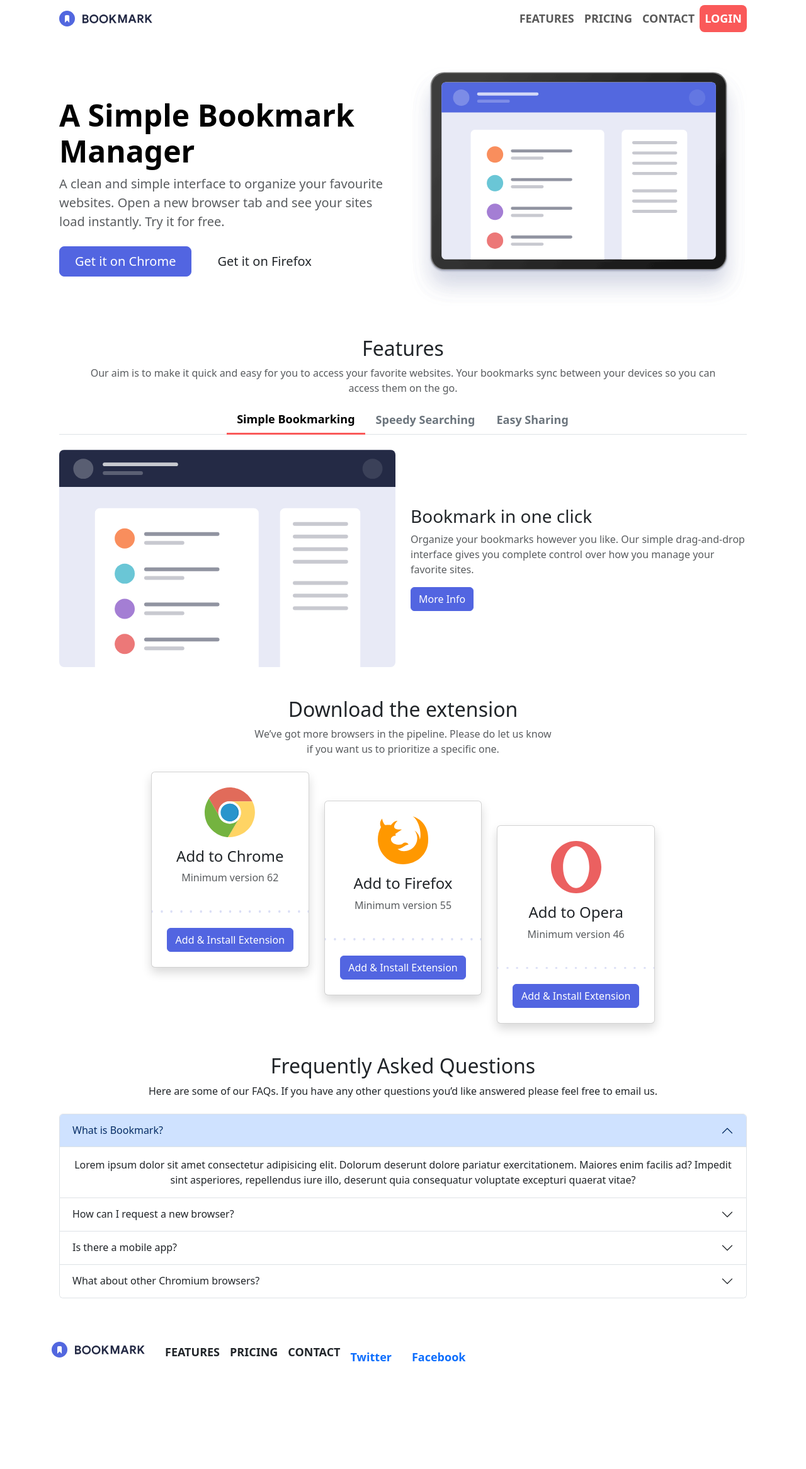
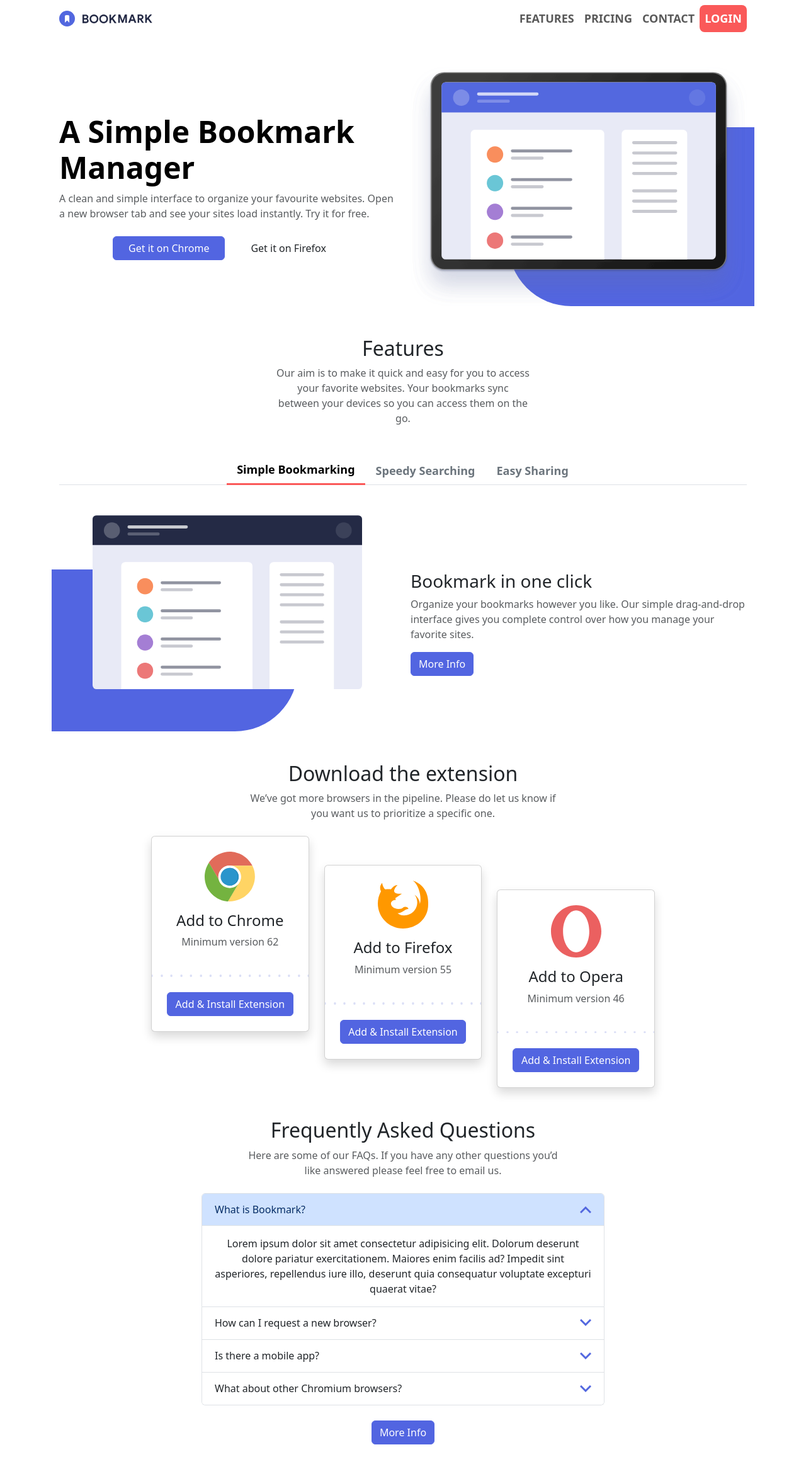
Before and after one commit to Leoyalta/S1.2.-Bootstrap-SASS, a website built with Vite: page index.html in a window 1280 px wide. Shown: the whole page at 63% size. Before the commit the page ends 2224 px from the top, so only its background shows below. Built offline with nearby package versions, Linux system fonts and the light colour scheme.

Commit message:
add-FAQ-section

```diff
--- a/index.html
+++ b/index.html
@@ -46,25 +46,34 @@
     <main class="container mt-5">
       <!-- Hero Section -->
       <section class="container">
+        <!-- img-box -->
         <div class="row g-4 align-items-center text-center text-md-start">
-          <div class="col-md-6 order-md-2">
-            <img class="img-fluid" src="./src/img/illustration-hero.svg" alt="hero" />
+          <div class="img-box col-md-6 order-md-2">
+            <img
+              class="img-fluid"
+              src="./src/img/illustration-hero.svg"
+              alt="hero"
+            />
+            <div class="decor-box" decor-box></div>
           </div>
 
           <!-- text-box -->
           <div class="col-md-6 order-md-1">
-            <h1 class="display-5 fw-bold text-body-emphasis">
+            <h1 class="display-5 fw-semibold text-body-emphasis">
               A Simple Bookmark Manager
             </h1>
-            <p class="text-muted lead mb-4">
+            <p class="text-muted mb-4">
               A clean and simple interface to organize your favourite websites.
-              Open a new browser tab and see your sites load instantly. Try it for free.
+              Open a new browser tab and see your sites load instantly. Try it
+              for free.
             </p>
-            <div class="d-grid gap-3 d-md-flex justify-content-center justify-content-md-start">
-              <button type="button" class="btn btn-primary btn-lg px-sm-2 px-lg-4">
+            <div
+              class="d-flex gap-3 justify-content-center justify-md-content-start"
+            >
+              <button type="button" class="btn btn-primary px-sm-2 px-lg-4">
                 Get it on Chrome
               </button>
-              <button type="button" class="btn btn-outline-dark btn-lg px-sm-2 px-lg-4">
+              <button type="button" class="btn bg-light px-sm-2 px-lg-4">
                 Get it on Firefox
               </button>
             </div>
@@ -77,7 +86,7 @@
       <section class="container my-5">
         <div class="text-center">
           <h2>Features</h2>
-          <p class="text-muted px-md-5">
+          <p class="text-muted px-md-5 limited-width">
             Our aim is to make it quick and easy for you to access your favorite
             websites. Your bookmarks sync between your devices so you can access
             them on the go.
@@ -85,13 +94,16 @@
         </div>
         <!-- Tabs -->
         <ul
-          class="nav nav-tabs justify-content-center"
+          class="nav nav-tabs flex-column flex-md-row justify-content-center mt-5"
           id="featuresTab"
           role="tablist"
         >
-          <li class="nav-item" role="presentation">
+          <li
+            class="nav-item d-flex justify-content-center"
+            role="presentation"
+          >
             <button
-              class="nav-link custom-color active"
+              class="nav-link custom-color text-center justify-content-center active"
               id="bookmark-tab"
               data-bs-toggle="tab"
               data-bs-target="#bookmark"
@@ -103,9 +115,12 @@
               Simple Bookmarking
             </button>
           </li>
-          <li class="nav-item" role="presentation">
+          <li
+            class="nav-item d-flex justify-content-center"
+            role="presentation"
+          >
             <button
-              class="nav-link custom-color"
+              class="nav-link custom-color text-center justify-content-center"
               id="search-tab"
               data-bs-toggle="tab"
               data-bs-target="#search"
@@ -117,9 +132,12 @@
               Speedy Searching
             </button>
           </li>
-          <li class="nav-item" role="presentation">
+          <li
+            class="nav-item d-flex justify-content-center"
+            role="presentation"
+          >
             <button
-              class="nav-link custom-color"
+              class="nav-link custom-color text-center justify-content-center"
               id="sharing-tab"
               data-bs-toggle="tab"
               data-bs-target="#sharing"
@@ -133,7 +151,7 @@
           </li>
         </ul>
         <!-- Tab Content -->
-        <div class="tab-content mt-4" id="featuresTabContent">
+        <div class="tab-content mt-5" id="featuresTabContent">
           <!-- Tab 1 -->
           <div
             class="tab-pane fade active show"
@@ -142,12 +160,15 @@
             aria-labelledby="bookmark-tab"
           >
             <div class="row align-items-center">
-              <div class="col-md-6 d-flex justify-content-center">
+              <div
+                class="col-md-6 d-flex justify-content-center img-box-features"
+              >
                 <img
                   src="./src/img/illustration-features-tab-1.svg"
                   class="img-fluid"
                   alt="Bookmark in one click"
                 />
+                <div class="decor-features-box"></div>
               </div>
               <div class="col-md-6 text-center text-md-start">
                 <h3>Bookmark in one click</h3>
@@ -168,12 +189,15 @@
             aria-labelledby="search-tab"
           >
             <div class="row align-items-center">
-              <div class="col-md-6 d-flex justify-content-center">
+              <div
+                class="col-md-6 d-flex justify-content-center img-box-features"
+              >
                 <img
                   src="./src/img/illustration-features-tab-2.svg"
-                  class="img-fluid"
+                  class="img-fluid img-box"
                   alt="Intelligent search"
                 />
+                <div class="decor-features-box"></div>
               </div>
               <div class="col-md-6 text-center text-md-start">
                 <h3>Intelligent search</h3>
@@ -194,12 +218,15 @@
             aria-labelledby="sharing-tab"
           >
             <div class="row align-items-center">
-              <div class="col-md-6 d-flex justify-content-center">
+              <div
+                class="col-md-6 d-flex justify-content-center img-box-features"
+              >
                 <img
                   src="./src/img/illustration-features-tab-3.svg"
                   class="img-fluid"
                   alt="Share your bookmarks"
                 />
+                <div class="decor-features-box"></div>
               </div>
               <div class="col-md-6 text-center text-md-start">
                 <h3>Share your bookmarks</h3>
@@ -219,7 +246,7 @@
 
       <section class="container text-center my-5">
         <h2>Download the extension</h2>
-          <p class="text-muted mb-4 w-60 limited-width ">
+        <p class="text-muted mb-4 w-60 limited-width">
           We’ve got more browsers in the pipeline. Please do let us know if you
           want us to prioritize a specific one.
         </p>
@@ -227,47 +254,83 @@
         <div class="extensions-grid">
           <!-- Chrome -->
           <div class="card-item">
-                <div class="card py-4  shadow">
-                    <img src="./src/img/logo-chrome.svg" class="mx-auto" alt="Chrome" width="80" />
+            <div class="card py-4 shadow">
+              <img
+                src="./src/img/logo-chrome.svg"
+                class="mx-auto"
+                alt="Chrome"
+                width="80"
+              />
               <h4 class="mt-3">Add to Chrome</h4>
               <p class="text-muted">Minimum version 62</p>
-                    <img class="my-4" src="./src/img/bg-dots.svg" alt="points" width="100%">
-                    <button class="btn btn-primary mx-4">Add & Install Extension</button>
+              <img
+                class="my-4"
+                src="./src/img/bg-dots.svg"
+                alt="points"
+                width="100%"
+              />
+              <button class="btn btn-primary mx-4">
+                Add & Install Extension
+              </button>
             </div>
           </div>
 
           <!-- Firefox -->
           <div class="card-item firefox">
-                <div class="card py-4  shadow">
-                    <img src="./src/img/logo-firefox.svg" class="mx-auto" alt="Firefox" width="80" />
+            <div class="card py-4 shadow">
+              <img
+                src="./src/img/logo-firefox.svg"
+                class="mx-auto"
+                alt="Firefox"
+                width="80"
+              />
               <h4 class="mt-3">Add to Firefox</h4>
               <p class="text-muted">Minimum version 55</p>
-                    <img class="my-4" src="./src/img/bg-dots.svg" alt="points" width="100%">
-                    <button class="btn btn-primary mx-4">Add & Install Extension</button>
+              <img
+                class="my-4"
+                src="./src/img/bg-dots.svg"
+                alt="points"
+                width="100%"
+              />
+              <button class="btn btn-primary mx-4">
+                Add & Install Extension
+              </button>
             </div>
           </div>
 
           <!-- Opera -->
           <div class="card-item opera">
             <div class="card py-4 shadow">
-                    <img src="./src/img/logo-opera.svg" class="mx-auto" alt="Opera" width="80" />
+              <img
+                src="./src/img/logo-opera.svg"
+                class="mx-auto"
+                alt="Opera"
+                width="80"
+              />
               <h4 class="mt-3">Add to Opera</h4>
               <p class="text-muted">Minimum version 46</p>
-                    <img class="my-4" src="./src/img/bg-dots.svg" alt="points" width="100%">
-                    <button class="btn btn-primary mx-4">Add & Install Extension</button>
+              <img
+                class="my-4"
+                src="./src/img/bg-dots.svg"
+                alt="points"
+                width="100%"
+              />
+              <button class="btn btn-primary mx-4">
+                Add & Install Extension
+              </button>
             </div>
           </div>
         </div>
       </section>
 
-      <section class="container text-center my-5">
+      <!-- FAQ Section -->
+      <section class="container text-center my-5 faq-container">
         <h2>Frequently Asked Questions</h2>
-        <p class="text-muted limited-width"></p>
+        <p class="text-muted limited-width">
           Here are some of our FAQs. If you have any other questions you’d like
           answered please feel free to email us.
         </p>
-        <div class="accordion mt-4" id="faqAccordion">
-
+        <div class="accordion mt-4 accordion-container" id="faqAccordion">
           <!-- Question 1 -->
           <div class="accordion-item">
             <h2 class="accordion-header" id="headingOne">
@@ -280,6 +343,11 @@
                 aria-controls="collapseOne"
               >
                 What is Bookmark?
+                <img
+                  src="./src/img/icon-arrow.svg"
+                  alt="arrow-icon"
+                  class="accordion-icon"
+                />
               </button>
             </h2>
             <div
@@ -289,7 +357,10 @@
               data-bs-parent="#faqAccordion"
             >
               <div class="accordion-body">
-              Lorem ipsum dolor sit amet consectetur adipisicing elit. Dolorum deserunt dolore pariatur exercitationem. Maiores enim facilis ad? Impedit sint asperiores, repellendus iure illo, deserunt quia consequatur voluptate excepturi quaerat vitae?
+                Lorem ipsum dolor sit amet consectetur adipisicing elit. Dolorum
+                deserunt dolore pariatur exercitationem. Maiores enim facilis
+                ad? Impedit sint asperiores, repellendus iure illo, deserunt
+                quia consequatur voluptate excepturi quaerat vitae?
               </div>
             </div>
           </div>
@@ -306,6 +377,11 @@
                 aria-controls="collapseTwo"
               >
                 How can I request a new browser?
+                <img
+                  src="./src/img/icon-arrow.svg"
+                  alt="arrow-icon"
+                  class="accordion-icon"
+                />
               </button>
             </h2>
             <div
@@ -315,8 +391,9 @@
               data-bs-parent="#faqAccordion"
             >
               <div class="accordion-body">
-               Lorem ipsum dolor sit amet consectetur adipisicing elit. Sapiente quod consectetur hic laboriosam, fugiat non cumque labore dolore temporibus id!
-                like us to prioritize.
+                Lorem ipsum dolor sit amet consectetur adipisicing elit.
+                Sapiente quod consectetur hic laboriosam, fugiat non cumque
+                labore dolore temporibus id! like us to prioritize.
               </div>
             </div>
           </div>
@@ -333,6 +410,11 @@
                 aria-controls="collapseThree"
               >
                 Is there a mobile app?
+                <img
+                  src="./src/img/icon-arrow.svg"
+                  alt="arrow-icon"
+                  class="accordion-icon"
+                />
               </button>
             </h2>
             <div
@@ -342,7 +424,10 @@
               data-bs-parent="#faqAccordion"
             >
               <div class="accordion-body">
-               Lorem ipsum dolor sit amet consectetur, adipisicing elit. Exercitationem ad, maiores sit dicta laborum quia voluptas repellendus nostrum earum odit odio repudiandae molestiae. Reiciendis, dignissimos!
+                Lorem ipsum dolor sit amet consectetur, adipisicing elit.
+                Exercitationem ad, maiores sit dicta laborum quia voluptas
+                repellendus nostrum earum odit odio repudiandae molestiae.
+                Reiciendis, dignissimos!
               </div>
             </div>
           </div>
@@ -359,6 +444,11 @@
                 aria-controls="collapseFour"
               >
                 What about other Chromium browsers?
+                <img
+                  src="./src/img/icon-arrow.svg"
+                  alt="arrow-icon"
+                  class="accordion-icon"
+                />
               </button>
             </h2>
             <div
@@ -368,14 +458,18 @@
               data-bs-parent="#faqAccordion"
             >
               <div class="accordion-body">
-                Lorem ipsum dolor sit amet consectetur adipisicing elit.
+                Lorem ipsum dolor sit amet consectetur adipisicing elit. Eius
+                placeat labore ipsam ratione voluptatum id molestias enim
+                perferendis!
               </div>
             </div>
           </div>
         </div>
+
+        <button class="btn btn-primary mt-4">More Info</button>
       </section>
     </main>
-    <footer class="container text-center my-5 d-sm-flex-column d-md-flex align-items-center">
+    <!-- <footer class="container text-center my-5 d-sm-flex-column d-md-flex align-items-center">
       <div >
       <img src="./src/img/logo-bookmark.svg" alt="Bookmark Logo" />
     </div>
@@ -398,7 +492,7 @@
           <a class="nav-link" href="#">Facebook</a>
         </li>
       </ul>
-    </footer>
+    </footer> -->
 
     <script type="module" src="./src/js/main.js"></script>
   </body>
--- a/src/scss/style.scss
+++ b/src/scss/style.scss
@@ -1,39 +1,82 @@
 @use "reset";
 @use "variables" as var;
 @use "mixins" as mix;
-@import "../node_modules/bootstrap/scss/functions";
-@import "../node_modules/bootstrap/scss/variables";
-@import "../node_modules/bootstrap/scss/mixins";
+// @import "../node_modules/bootstrap/scss/functions";
+// @import "../node_modules/bootstrap/scss/variables";
+// @import "../node_modules/bootstrap/scss/mixins";
 
 $theme-colors: (
   "primary": var.$primary,
   "secondary": var.$secondary,
 );
 
-.decorate-box {
+@import "bootstrap/scss/bootstrap";
+
+// decore
+.img-box {
+  position: relative;
+  z-index: 1;
+  overflow: hidden;
+}
+.img-box-features {
+  position: relative;
+  z-index: 1;
+  overflow: hidden;
+  padding-bottom: 6%;
+}
+.img-box-features img {
+  width: 80%;
+  height: auto;
+}
+
+.decor-box {
+  border-radius: 100px 0 0 100px;
+
   background-color: var.$primary;
+  position: absolute;
+  z-index: -1;
+  top: 25%;
+  left: 30%;
+  width: 75%;
+  height: 75%;
 }
+.decor-features-box {
+  border-radius: 0 100px 100px 0;
+
+  background-color: var.$primary;
+  position: absolute;
+  z-index: -1;
+  top: 25%;
+  right: 30%;
+  width: 75%;
+  height: 75%;
+}
+
 .nav-link.custom-color {
   color: var(--bs-gray-600);
-}
-.card-item {
-  max-width: 300px;
 }
 .tab-pane:hover {
   border: none !important;
 }
+
 .nav-tabs .nav-link.active {
   border: none !important;
   border-bottom: 3px solid var.$secondary !important;
 }
 
-// card section
+.limited-width {
+  max-width: 498px !important;
+  margin: 0 auto;
+  text-align: center;
+}
+
 .limited-width {
   max-width: 480px;
   margin: 0 auto;
   text-align: center;
 }
 
+// card section
 .extensions-grid {
   display: grid;
   gap: 24px;
@@ -41,6 +84,9 @@ $theme-colors: (
   min-height: 400px;
   max-width: 800px;
   margin: 0 auto;
+}
+.card-item {
+  max-width: 300px;
 }
 
 @media (min-width: 768px) {
@@ -61,8 +107,25 @@ $theme-colors: (
     align-self: end;
   }
 }
-@import "bootstrap/scss/bootstrap";
 
+// accordeon
+.accordion-container {
+  max-width: 640px;
+  margin: 0 auto;
+}
+.accordion-button::after {
+  display: none;
+}
+.accordion-icon {
+  margin-left: auto;
+  transition: transform 0.3s ease;
+}
+.accordion-button:not(.collapsed) .accordion-icon {
+  transform: rotate(180deg);
+  fill: red; /* або будь-який інший колір */
+}
+
+// navbar
 .nav-link {
   font-weight: 600;
   font-size: large;
```
Also changed, not shown: src/scss/_utilities.scss (deleted, +0 -15 lines), src/img/favicon-32x32.webp (renamed from src/img/webp/favicon-32x32.webp). Lines whose indentation alone changed are shown as unchanged.
